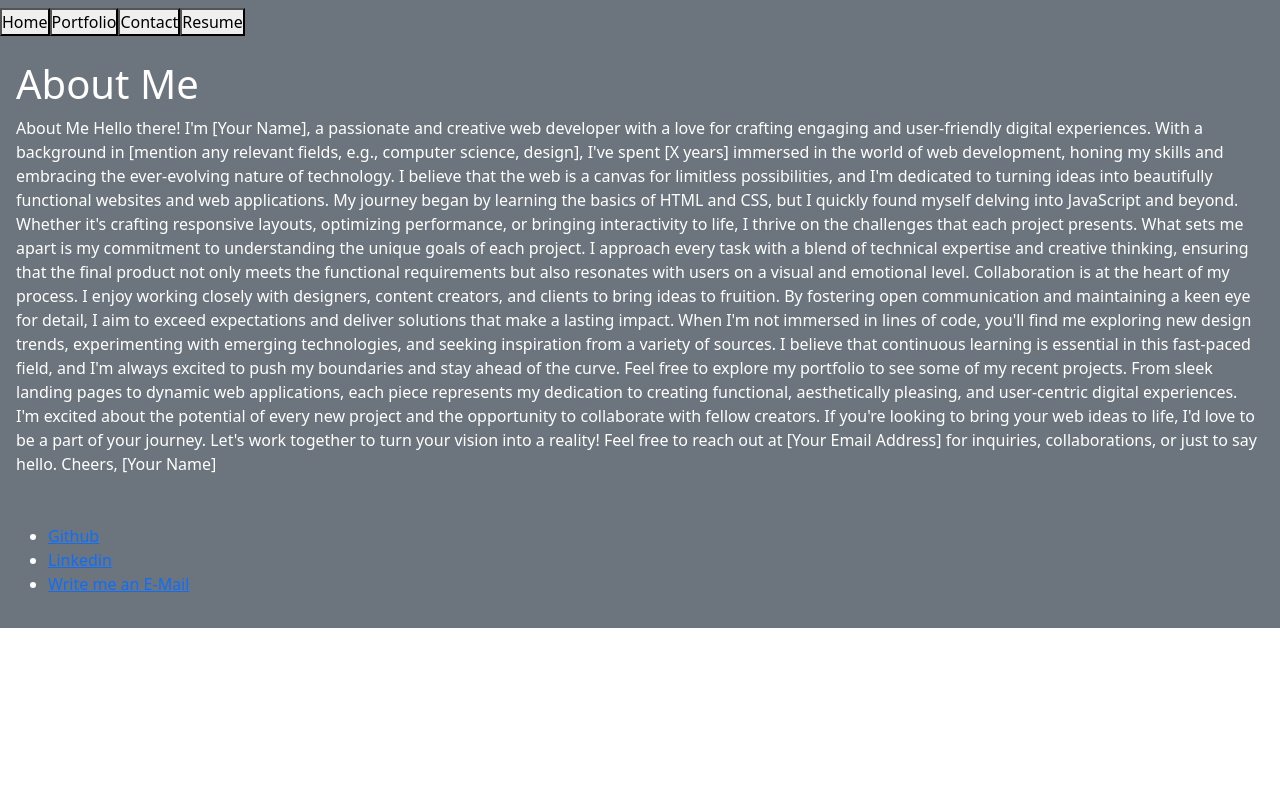
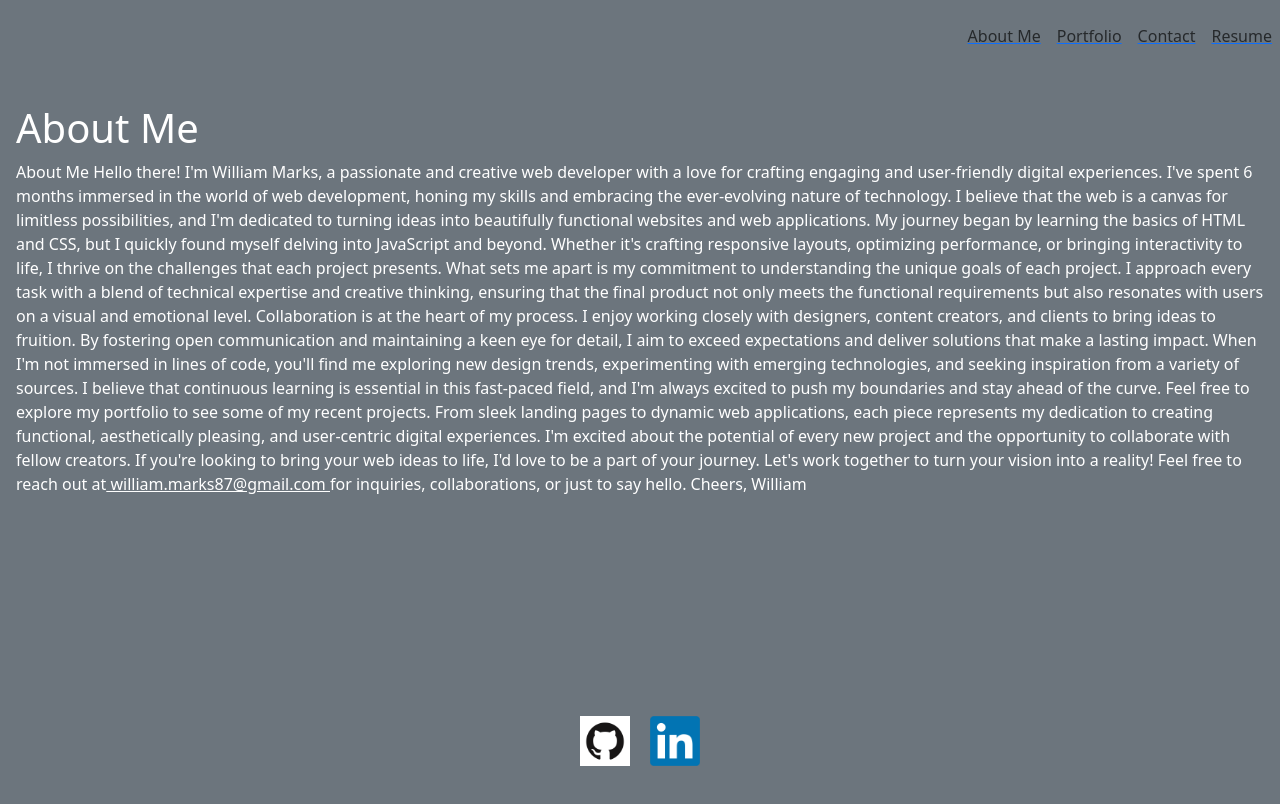
Before and after one commit to mrbll48/react-portfolio, a React (Create React App) app: page / in a window 1280 px wide. Shown: the top 804 px of the page. Built offline with nearby package versions, Linux system fonts and the light colour scheme.

Commit message:
added bootstrap styling to most components

```diff
--- a/src/App.css
+++ b/src/App.css
@@ -1,12 +1,15 @@
 * {
   margin: 0;
-  padding: 0
+  padding: 0;
 }
 
-body {
-  height: 100%;
-  background-color: red;
+html {
+  height: 100vh;
 }
+
+/* body {
+  height: 100vh;
+} */
 
 .project {
   border: solid black 1px;
@@ -25,9 +28,23 @@ body {
 #projectCards {
   display: flex;
   justify-content: space-around;
-  flex-wrap: wrap
+  flex-wrap: wrap;
 }
 
 .aboutMe {
-  height: 100%
+  height: 100%;
 }
+
+.footerImg {
+  width: 50px;
+  height: 50px;
+}
+
+/* .footerUl {
+  display: flex;
+  justify-content: center;
+} */
+
+.footerLink {
+  padding: 10px;
+}
--- a/src/components/EmailBtn.js
+++ b/src/components/EmailBtn.js
@@ -1,7 +1,14 @@
 import React from "react";
 
 const MailToBtn = ({ mailto, label }) => {
-  return <a href={`mailto:william.marks87@gmail.com`}>{label}</a>;
+  return (
+    <a
+      href={`mailto:william.marks87@gmail.com`}
+      className="text-white font-weight-bold"
+    >
+      {label}
+    </a>
+  );
 };
 
 export default MailToBtn;
--- a/src/components/Footer.js
+++ b/src/components/Footer.js
@@ -2,22 +2,26 @@ import MailToBtn from "./EmailBtn";
 
 export default function Footer() {
   return (
-    <div className="p-3 mb-2 bg-secondary text-white">
-      <ul>
-        <li>
-          <a href="https://www.github.com/mrbll48">Github</a>
+    <div className="p-3 mb-2 bg-secondary text-white navbar fixed-bottom">
+      <ul className="navbar-nav list-group list-group-horizontal footerUl mx-auto">
+        <li className="nav-item active footerLink">
+          <a href="https://www.github.com/mrbll48">
+            <img src="github.png" className="footerImg" />
+          </a>
         </li>
-        <li>
-          <a href="https://www.linkedin.com/in/williammarks87/">Linkedin</a>
+        <li className="nav-item active footerLink">
+          <a href="https://www.linkedin.com/in/williammarks87/">
+            <img src="linkedin.png" className="footerImg" />
+          </a>
         </li>
-        <li>
+        {/* <li>
           {
             <MailToBtn
               label="Write me an E-Mail"
               mailto="william.marks87@gmail.com"
             />
           }
-        </li>
+        </li> */}
       </ul>
     </div>
   );
--- a/src/components/Header.js
+++ b/src/components/Header.js
@@ -3,23 +3,29 @@ import { Link } from "react-router-dom";
 
 export default function Header() {
   return (
-    <div className="navbar navbar-expand-md navbar-dark bg-secondary">
-      <nav className="navbare w-100 order-3 dual-collapse2">
-        <ul className="navbar-nav ml-auto">
+    <div className="navbar navbar-expand-md navbar-dark bg-secondary sticky-top">
+      <nav className="navbar w-100 order-3 dual-collapse2 justify-content-end">
+        <ul className="navbar-nav ml-auto justify-content-end">
           <li className="nav-item">
             <Link to="/">
-              <button className="">Home</button>
+              <p className="nav-link">About Me</p>
             </Link>
           </li>
+          <li className="nav-item">
             <Link to="/portfolio">
-            <button>Portfolio</button>
+              <p className="nav-link">Portfolio</p>
             </Link>
+          </li>
+          <li className="nav-item">
             <Link to="/contact">
-            <button>Contact</button>
+              <p className="nav-link">Contact</p>
             </Link>
+          </li>
+          <li className="nav-item">
             <Link to="/resume">
-            <button>Resume</button>
+              <p className="nav-link">Resume</p>
             </Link>
+          </li>
         </ul>
       </nav>
     </div>
--- a/src/components/data/Projects.json
+++ b/src/components/data/Projects.json
@@ -14,7 +14,7 @@
     "image": "messengerapp.jpg"
   },
   {
-        "title": "3",
+    "title": "Coming Soon!",
     "description": "",
     "github": "",
     "deployedLink": "",
--- a/src/components/pages/About.js
+++ b/src/components/pages/About.js
@@ -1,15 +1,16 @@
+import MailToBtn from "../EmailBtn";
+
 export default function About() {
   return (
-    <section id="about">
+    <section id="about" className="vh-100">
       <div className="p-3 bg-secondary text-white aboutMe">
         <h1>About Me</h1>
         <p>
-          About Me Hello there! I'm [Your Name], a passionate and creative web
+          About Me Hello there! I'm William Marks, a passionate and creative web
           developer with a love for crafting engaging and user-friendly digital
-          experiences. With a background in [mention any relevant fields, e.g.,
-          computer science, design], I've spent [X years] immersed in the world
-          of web development, honing my skills and embracing the ever-evolving
-          nature of technology. I believe that the web is a canvas for limitless
+          experiences. I've spent 6 months immersed in the world of web
+          development, honing my skills and embracing the ever-evolving nature
+          of technology. I believe that the web is a canvas for limitless
           possibilities, and I'm dedicated to turning ideas into beautifully
           functional websites and web applications. My journey began by learning
           the basics of HTML and CSS, but I quickly found myself delving into
@@ -37,8 +38,14 @@ export default function About() {
           the opportunity to collaborate with fellow creators. If you're looking
           to bring your web ideas to life, I'd love to be a part of your
           journey. Let's work together to turn your vision into a reality! Feel
-          free to reach out at [Your Email Address] for inquiries,
-          collaborations, or just to say hello. Cheers, [Your Name]
+          free to reach out at
+          {
+            <MailToBtn
+              label=" william.marks87@gmail.com "
+              mailto="william.marks87@gmail.com"
+            />
+          }
+          for inquiries, collaborations, or just to say hello. Cheers, William
         </p>
       </div>
     </section>
--- a/src/components/pages/Contact.js
+++ b/src/components/pages/Contact.js
@@ -1,3 +1,20 @@
+import MailToBtn from "../EmailBtn";
+
 export default function Contact() {
-    return (<div>test</div>)
+  return (
+    <div className="p-3 bg-secondary text-white vh-100">
+      <form className="p-3">
+        <p>Send me a message!</p>
+        <input />
+      </form>
+      <div className="p-3 text-decoration-none text-white">
+        {
+          <MailToBtn
+            label="Send me an email!"
+            mailto="william.marks87@gmail.com"
+          />
+        }
+      </div>
+    </div>
+  );
 }
--- a/src/components/pages/Portfolio.js
+++ b/src/components/pages/Portfolio.js
@@ -4,7 +4,7 @@ import projects from "../data/Projects.json";
 
 export default function Portfolio() {
   return (
-    <section id="projects" className="p-3 mb-2 bg-secondary text-white">
+    <section id="projects" className="p-3 bg-secondary text-white">
       <div>
         <h2>My Portfolio</h2>
         <p>View my projects below!</p>
--- a/src/components/pages/Resume.js
+++ b/src/components/pages/Resume.js
@@ -1,6 +1,6 @@
 export default function Resume() {
   return (
-    <div className="p-3 mb-2 bg-secondary text-white">
+    <div className="p-3 bg-secondary text-white vh-100">
       <a href="../../../Assets/WMarks-Resume.pdf" download>
         <p>Download my resume</p>
       </a>
```
Also changed, not shown: public/github.png (added), public/linkedin.png (added). Lines whose indentation alone changed are shown as unchanged.
